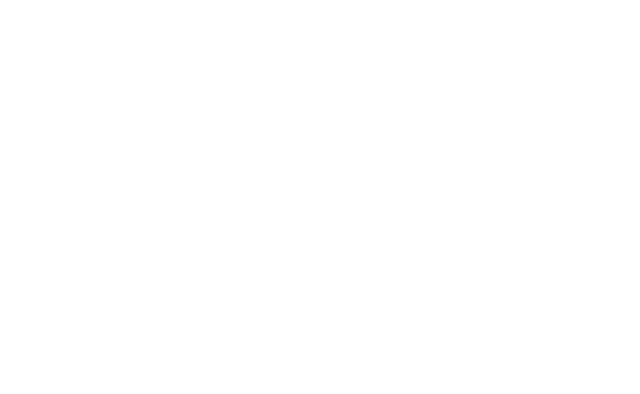
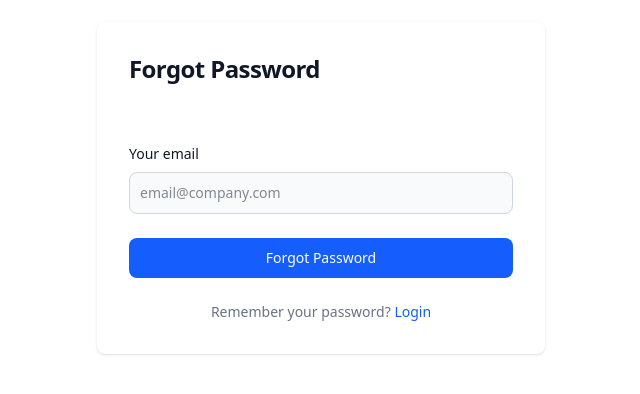
Before and after one commit to mfaridudin/react-crud-api, a React (Vite) app: page /forgot-password in a window 1280 px wide. Before the commit this address had no page. Shown: the part 212-606 px from the top of the page, without its empty margins (319-959 px from the left). Built offline with nearby package versions, Linux system fonts and the light colour scheme.

Commit message:
membuat forgot password

```diff
--- a/src/App.jsx
+++ b/src/App.jsx
@@ -3,6 +3,8 @@ import { Routes, Route } from 'react-router-dom'
 import Hobbies from './pages/Hobbies'
 import Register from './pages/Register'
 import Login from './pages/Login'
+import ForgotPassword from './pages/ForgotPassword'
+import ResetPassword from './pages/ResetPassword'
 
 function App() {
 
@@ -12,6 +14,8 @@ function App() {
         <Route path='/' element={<Hobbies />}></Route>
         <Route path='/register' element={<Register />}></Route>
         <Route path='/login' element={<Login />}></Route>
+        <Route path='/forgot-password' element={<ForgotPassword />}></Route>
+        <Route path='/reset-password/:token' element={<ResetPassword />}></Route>
       </Routes>
     </>
   )
--- /dev/null
+++ b/src/pages/ForgotPassword.jsx
@@ -0,0 +1,95 @@
+import axios from "axios"
+import { useState, useEffect } from "react"
+import { Link, useNavigate } from "react-router-dom"
+
+function ForgotPassword() {
+
+  const navigate = useNavigate()
+
+  const [email, setEmail] = useState("")
+  const [message, setMessage] = useState("")
+
+  const [validation, setValidation] = useState([])
+
+  useEffect(() => {
+    if (localStorage.getItem('token')) {
+      navigate("/")
+    }
+  }, [navigate])
+
+
+  const forgotPassword = async (e) => {
+    e.preventDefault()
+    setValidation({})
+    setMessage("")
+
+    try {
+      const response = await axios.post(
+        "http://127.0.0.1:8000/api/forgot-password",
+        { email }
+      )
+
+      console.log(response.data.message)
+
+      setMessage(response.data.message)
+
+    } catch (error) {
+      if (error.response?.data?.errors) {
+        setValidation(error.response.data.errors)
+        console.log(error.response.data.errors)
+      }
+    }
+  }
+
+
+  return (
+    <>
+      <div className="bg-gray-5">
+        <div className="flex flex-col items-center justify-center px-6 py-8 mx-auto md:h-screen lg:py-0">
+          <div className="w-full bg-white rounded-lg shadow md:mt-0 sm:max-w-md xl:p-0">
+            <div className="p-6 space-y-4 md:space-y-6 sm:p-8">
+              <h1 className="text-xl font-bold leading-tight tracking-tight text-gray-900 md:text-2xl">
+                Forgot Password
+              </h1>
+
+              <div className="flex justify-center items-center pb-3">
+                {
+                  message && (
+                    <span className="text-green-500 text-sm justify-center text-center items-center">
+                      {message}
+                    </span>
+                  )
+                }
+              </div>
+
+              <form className="space-y-4 md:space-y-6" onSubmit={forgotPassword}>
+                <div>
+                  <label htmlFor="email" className="block mb-2 text-sm font-medium text-gray-900">Your email</label>
+                  <input value={email} onChange={(e) => setEmail(e.target.value)} type="email" name="email" id="email" className="bg-gray-50 border border-gray-300 text-gray-900 text-sm rounded-lg focus:ring-primary-600 focus:border-primary-600 block w-full p-2.5" placeholder="email@company.com" required="" />
+                  {validation.email && (
+                    <span className="text-red-500 text-sm text-center items-center">
+                      {validation.email}
+                    </span>
+                  )}
+                </div>
+
+                <button type="submit" className="w-full text-white bg-blue-600 hover:bg-blue-700 focus:ring-4 focus:outline-none focus:ring-blue-300 font-medium rounded-lg text-sm px-5 py-2.5 text-center">Forgot Password</button>
+
+              </form>
+
+              <p className="text-sm text-gray-500 mt-4 text-center">
+                Remember your password?{" "}
+                <Link to="/login" className="text-blue-600 font-medium">
+                  Login
+                </Link>
+              </p>
+            </div>
+          </div>
+        </div>
+      </div>
+
+    </>
+  )
+}
+
+export default ForgotPassword
--- a/src/pages/Login.jsx
+++ b/src/pages/Login.jsx
@@ -88,7 +88,7 @@ function Login() {
                                         </span>
                                     )}
                                     <div className="pt-1.5">
-                                        <a href="#" className="font-medium text-sm text-blue-600 hover:underline">Forgot password</a>
+                                        <Link to="/forgot-password" className="font-medium text-sm text-blue-600 hover:underline">Forgot password</Link>
                                     </div>
                                 </div>
 
--- /dev/null
+++ b/src/pages/ResetPassword.jsx
@@ -0,0 +1,95 @@
+import { useEffect, useState } from "react"
+import { useNavigate, useParams, useSearchParams } from "react-router-dom"
+import axios from "axios"
+
+function ResetPassword() {
+
+    const navigate = useNavigate()
+    const [searchParams] = useSearchParams()
+
+    const { token } = useParams()
+    const email = searchParams.get("email")
+
+    const [password, setPassword] = useState("")
+    const [password_confirmation, setPasswordConfirmation] = useState("")
+
+    const [validation, setValidation] = useState([])
+    const [message, setMessage] = useState("")
+
+
+    useEffect(() => {
+        if (localStorage.getItem('token')) {
+            navigate("/")
+        }
+
+        if (!token || !email) {
+            setMessage("Link reset password tidak valid")
+        }
+    }, [navigate, token, email])
+
+    const resetPassword = async (e) => {
+        e.preventDefault()
+
+        try {
+            const response = await axios.post(
+                "http://127.0.0.1:8000/api/reset-password",
+                {
+                    token,
+                    email,
+                    password,
+                    password_confirmation
+                }
+            )
+
+            alert(response.data.message)
+            navigate("/login")
+
+        } catch (error) {
+            if (error.response?.data?.errors) {
+                setValidation(error.response.data.errors)
+            } else {
+                alert("Terjadi kesalahan")
+            }
+        }
+    }
+
+    return (
+        <>
+            <div className="bg-gray-5">
+                <div className="flex flex-col items-center justify-center px-6 py-8 mx-auto md:h-screen lg:py-0">
+                    <div className="w-full bg-white rounded-lg shadow md:mt-0 sm:max-w-md xl:p-0">
+                        <div className="p-6 space-y-4 md:space-y-6 sm:p-8">
+                            <h1 className="text-xl font-bold leading-tight tracking-tight text-gray-900 md:text-2xl">
+                                Reset Password
+                            </h1>
+                            <form className="space-y-4 md:space-y-6" onSubmit={resetPassword}>
+                                <div>
+                                    <label htmlFor="password" className="block mb-2 text-sm font-medium text-gray-900">New Password</label>
+                                    <input value={password} onChange={(e) => setPassword(e.target.value)} type="password" name="password" id="password" placeholder="••••••••" className="bg-gray-50 border border-gray-300 text-gray-900 text-sm rounded-lg focus:ring-primary-600 focus:border-primary-600 block w-full p-2.5" required="" />
+                                    {
+                                        validation.password && (
+                                            <span className="text-red-500 text-sm">{validation.password[0]}</span>
+                                        )
+                                    }
+                                </div>
+                                <div>
+                                    <label htmlFor="confirm-password" className="block mb-2 text-sm font-medium text-gray-900">Confirm new password</label>
+                                    <input value={password_confirmation} onChange={(e) => setPasswordConfirmation(e.target.value)} type="password" name="confirm-password" id="confirm-password" placeholder="••••••••" className="bg-gray-50 border border-gray-300 text-gray-900 text-sm rounded-lg focus:ring-primary-600 focus:border-primary-600 block w-full p-2.5" required="" />
+                                    {
+                                        validation.password_confirmation && (
+                                            <span className="text-red-500 text-sm">{validation.password_confirmation[0]}</span>
+                                        )
+                                    }
+                                </div>
+
+                                <button type="submit" className="w-full text-white bg-blue-600 hover:bg-blue-700 focus:ring-4 focus:outline-none focus:ring-blue-300 font-medium rounded-lg text-sm px-5 py-2.5 text-center">Reset Password</button>
+                            </form>
+                        </div>
+                    </div>
+                </div>
+            </div>
+        </>
+    )
+}
+
+export default ResetPassword
```
